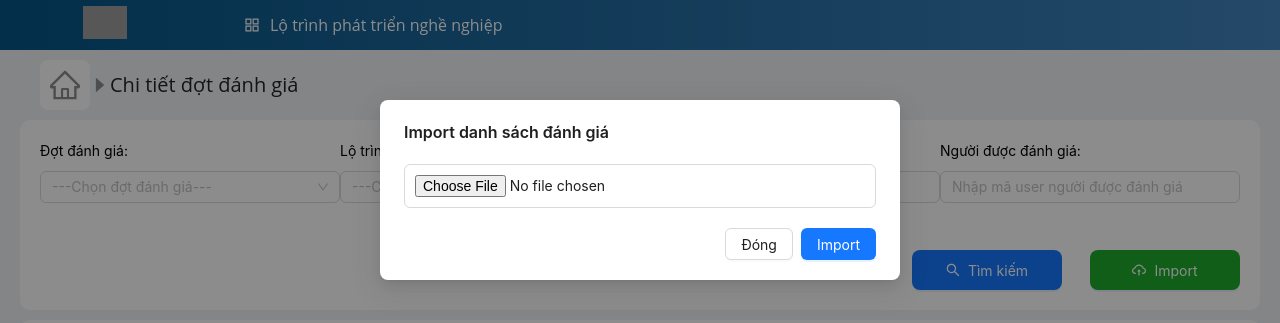
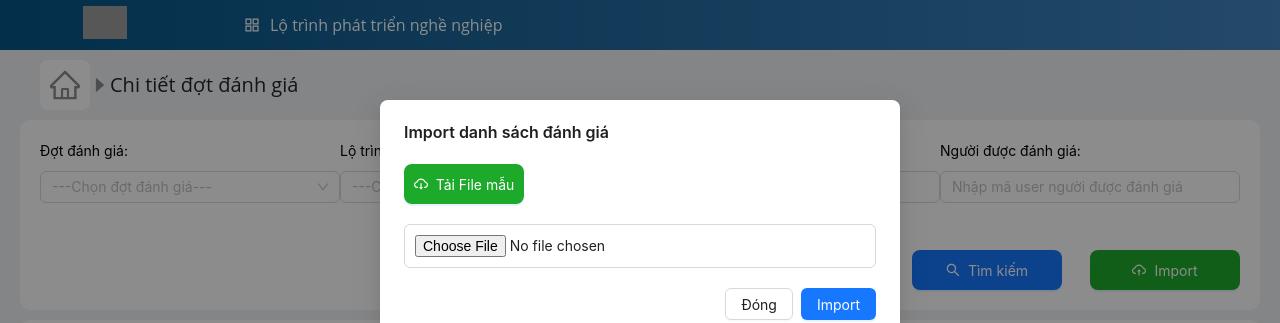
Before and after one commit to Nguyen-Xuan-Tien-2001/Career-path-builder, a React (Vite) app: page /khai-bao-dot-danh-gia/chi-tiet-dot-danh-gia/1 in a window 1280 px wide. Both pictures are taken after a click on the button "Import". Shown: the top 323 px of the page. Built offline with nearby package versions, Linux system fonts and the light colour scheme; no server answers; grey boxes are pictures that could not be loaded.

Commit message:
Install themmot thu vien

```diff
--- a/package.json
+++ b/package.json
@@ -11,9 +11,10 @@
   "dependencies": {
     "@ant-design/icons": "^5.2.6",
     "antd": "^5.11.5",
+    "antd-table-saveas-excel": "^2.2.1",
     "axios": "^1.6.2",
+    "chart.js": "^4.4.1",
     "moment": "^2.29.4",
-    "chart.js": "^4.4.1",
     "react": "^18.2.0",
     "react-chartjs-2": "^5.2.0",
     "react-dom": "^18.2.0",
--- a/src/components/Map/Modal/ModalCriteriaDeclaration.tsx
+++ b/src/components/Map/Modal/ModalCriteriaDeclaration.tsx
@@ -21,15 +21,17 @@ function ModalCriteriaDeclaration(param: any) {
   const tabNode = param.tabNode;
   const open = param.open;
   const setOpen = param.setOpen;
+  const data: DataType[] = [];
+  const [dataTable, setDataTable] = useState(data);
   const [selectedRowKeys, setSelectedRowKeys] = useState<React.Key[]>([]);
+
+  const [inputPoint, setInputPoint] = useState<boolean>(true);
+  const [inputCoefficien, setInputCoefficien] = useState<boolean>(true);
 
   const { getCriteriaByCapacityResponse, getCriteriaByCapacityRefetch } =
     GetCriteriaByCapacityId();
   const { addCriteriaToLevelResponse, callAddCriteriaToLevelRefetch } =
     AddCriteriaToLevelService();
-
-  const data: DataType[] = [];
-  const [dataTable, setDataTable] = useState(data);
 
   useEffect(() => {
     if (getCriteriaByCapacityResponse) {
@@ -60,9 +62,6 @@ function ModalCriteriaDeclaration(param: any) {
     }
   }, [addCriteriaToLevelResponse]);
 
-  const [inputPoint, setInputPoint] = useState<boolean>(true);
-  const [inputCoefficien, setInputCoefficien] = useState<boolean>(true);
-
   const onSelectChange = (newSelectedRowKeys: React.Key[]) => {
     setSelectedRowKeys(newSelectedRowKeys);
   };
@@ -88,6 +87,28 @@ function ModalCriteriaDeclaration(param: any) {
       dataTable[index].point = e;
       dataTable[index].id = criteriaid;
     }
+  };
+
+  const handleOk = (e: React.MouseEvent<HTMLElement>) => {
+    if (inputCoefficien && inputPoint) {
+      if (selectedRowKeys.length === 0) {
+        param.error("Bạn chưa chọn tiêu chí nào cả");
+      } else {
+        param.error("Nhập giá trị trong khoảng từ 0 đến 10");
+      }
+    } else {
+      let tempInput = selectedRowKeys.map((value: any) => {
+        return dataTable[value];
+      });
+      callAddCriteriaToLevelRefetch(tempInput);
+      setDataTable(data);
+    }
+  };
+
+  const handleCancel = (e: React.MouseEvent<HTMLElement>) => {
+    getCriteriaByCapacityRefetch();
+    setSelectedRowKeys([]);
+    setOpen(false);
   };
 
   const columns: ColumnsType<DataType> = [
@@ -161,24 +182,6 @@ function ModalCriteriaDeclaration(param: any) {
     },
   ];
 
-  const handleOk = (e: React.MouseEvent<HTMLElement>) => {
-    if (inputCoefficien && inputPoint) {
-      param.error("Nhập giá trị trong khoảng từ 0 đến 10");
-    } else {
-      let tempInput = selectedRowKeys.map((value: any) => {
-        return dataTable[value];
-      });
-      callAddCriteriaToLevelRefetch(tempInput);
-      setDataTable(data);
-    }
-  };
-
-  const handleCancel = (e: React.MouseEvent<HTMLElement>) => {
-    getCriteriaByCapacityRefetch();
-    setSelectedRowKeys([]);
-    setOpen(false);
-  };
-
   const rowSelection: TableRowSelection<DataType> = {
     selectedRowKeys,
     onChange: onSelectChange,
--- a/src/components/ReviewDetail/ReviewDetail.tsx
+++ b/src/components/ReviewDetail/ReviewDetail.tsx
@@ -1,4 +1,5 @@
 import { Col, Input, Row, Select, Space, Table, Modal, message } from "antd";
+import { Excel } from "antd-table-saveas-excel";
 import "./ReviewDetail.scss";
 import { useEffect, useState } from "react";
 
@@ -7,6 +8,7 @@ import {
   CloudUploadOutlined,
   HomeOutlined,
   CaretRightOutlined,
+  CloudDownloadOutlined,
 } from "@ant-design/icons";
 import { ExcelRenderer } from "react-excel-renderer";
 
@@ -37,6 +39,31 @@ const ReviewDetail = () => {
   const [isModalOpen, setIsModalOpen] = useState(false);
   const [title, setTitle] = useState([]);
   const [rows, setRows] = useState([]);
+  const columns = [
+    {
+      title: "STT",
+      key: "id",
+      render: (id: any, record: any, index: any) => {
+        ++index;
+        return index;
+      },
+    },
+    {
+      title: "Mã người đánh giá",
+      dataIndex: "assessorid",
+      key: "assessorid",
+    },
+    {
+      title: "Mã người được đánh giá",
+      dataIndex: "userid",
+      key: "userid",
+    },
+    {
+      title: "Hệ số đánh giá",
+      dataIndex: "ratingcoefficient",
+      key: "ratingcoefficient",
+    },
+  ];
 
   const success = (message: string) => {
     messageApi.open({
@@ -75,6 +102,48 @@ const ReviewDetail = () => {
     callAddAssessorRefetch(data);
   };
 
+  //Printing function
+  const handleClickExport = () => {
+    const dataSource = [
+      {
+        assessorid: 1,
+        userid: 1,
+        ratingcoefficient: 1,
+      },
+      {
+        assessorid: 2,
+        userid: 1,
+        ratingcoefficient: 1.5,
+      },
+    ];
+
+    let columnExport = [
+      {
+        title: "assessorid",
+        dataIndex: "assessorid",
+        key: "assessorid",
+      },
+      {
+        title: "userid",
+        dataIndex: "userid",
+        key: "userid",
+      },
+      {
+        title: "ratingcoefficient",
+        dataIndex: "ratingcoefficient",
+        key: "ratingcoefficient",
+      },
+    ];
+    const excel = new Excel();
+    excel
+      .addSheet("List assessors")
+      .addColumns(columnExport)
+      .addDataSource(dataSource, {
+        str2Percent: true,
+      })
+      .saveAs("SampleFilesAssessor.xlsx");
+  };
+
   useEffect(() => {
     if (addAssessorResponse) {
       if (addAssessorResponse.status === "success") {
@@ -106,31 +175,6 @@ const ReviewDetail = () => {
     });
   };
 
-  const columns = [
-    {
-      title: "STT",
-      key: "id",
-      render: (id: any, record: any, index: any) => {
-        ++index;
-        return index;
-      },
-    },
-    {
-      title: "Mã người đánh giá",
-      dataIndex: "assessorid",
-      key: "assessorid",
-    },
-    {
-      title: "Mã người được đánh giá",
-      dataIndex: "userid",
-      key: "userid",
-    },
-    {
-      title: "Hệ số đánh giá",
-      dataIndex: "ratingcoefficient",
-      key: "ratingcoefficient",
-    },
-  ];
   return (
     <div className="review_detail">
       {contextHolder}
@@ -276,6 +320,13 @@ const ReviewDetail = () => {
         cancelText="Đóng"
       >
         <div className="review_modal">
+          <ButtonBase
+            onClick={handleClickExport}
+            className="btn_add"
+            label={"Tải File mẫu"}
+            icon={<CloudDownloadOutlined />}
+            style={{ width: "120px" }}
+          />
           <Input
             type="file"
             onChange={fileHandler}
```
Also changed, not shown: 1 other file (tests, documents, lock files or other folders).
